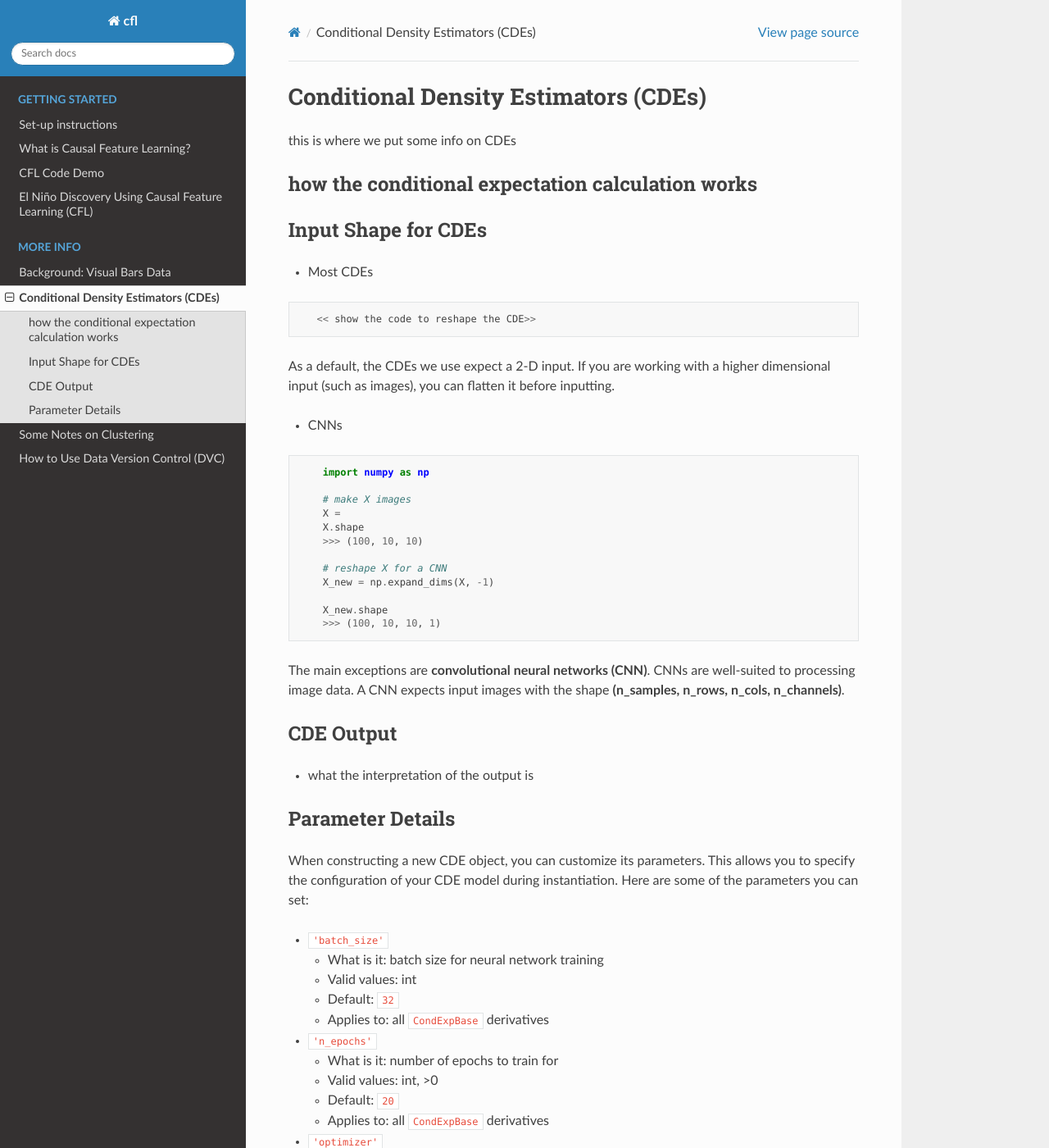
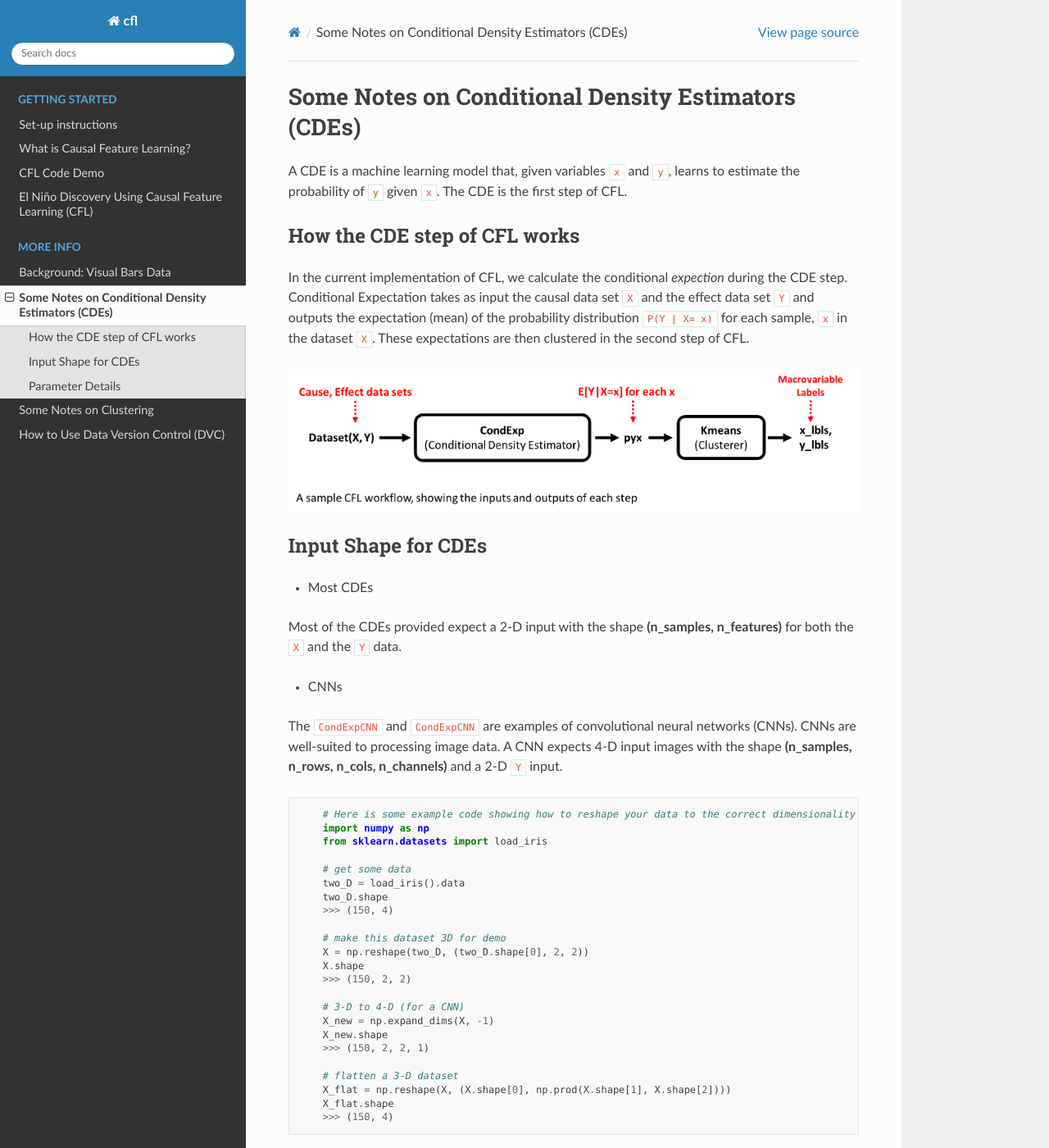
Before and after one commit to eberharf/cfl, a Sphinx documentation site: the page built from docs/source/CDEs.md, in a window 1280 px wide and 1400 px high. Shown: the whole window at 82% size. Built offline with Sphinx 7.4.7 and the Read the Docs theme 2.0.0, drawn with Linux system fonts in a browser that asks for light colours.

Commit message:
add some notes on CDEs

````diff
--- a/docs/source/CDEs.md
+++ b/docs/source/CDEs.md
@@ -1,47 +1,50 @@
-# Conditional Density Estimators (CDEs)
-this is where we put some info on CDEs
+# Some Notes on Conditional Density Estimators (CDEs)
 
-## how the conditional expectation calculation works
+A CDE is a machine learning model that, given variables `x` and `y`, learns to estimate the probability of `y` given `x`. The CDE is the first step of CFL.
+
+## How the CDE step of CFL works
+
+In the current implementation of CFL, we calculate the conditional _expection_ during the CDE step. Conditional Expectation takes as input the causal data set `X` and the effect data set `Y` and outputs the expectation (mean) of the probability distribution `P(Y | X= x)` for each sample, `x` in the dataset `X`. These expectations are then clustered in the second step of CFL.
+
+![Sample CFL Workflow](img/SampleCFLworkflow.png "Sample CFL Workflow")
 
 
 ## Input Shape for CDEs
 
-
 - Most CDEs
 
-```
-   << show the code to reshape the CDE>>
-```
-
-
-As a default, the CDEs we use expect a 2-D input. If you are working with a higher dimensional input (such as images), you can flatten it before inputting.
-
+Most of the CDEs provided expect a 2-D input with the shape **(n_samples, n_features)** for both the `X` and the `Y` data.
 
 - CNNs
 
-```
-    import numpy as np
-
-    # make X images
-    X =
-    X.shape
-    >>> (100, 10, 10)
-
-    # reshape X for a CNN
-    X_new = np.expand_dims(X, -1)
-
-    X_new.shape
-    >>> (100, 10, 10, 1)
-```
-
-The main exceptions are **convolutional neural networks (CNN)**. CNNs are well-suited to processing image data. A CNN expects input images with the shape **(n_samples, n_rows, n_cols, n_channels)**.
+The `CondExpCNN` and `CondExpCNN` are examples of convolutional neural networks (CNNs). CNNs are well-suited to processing image data. A CNN expects 4-D input images with the shape **(n_samples, n_rows, n_cols, n_channels)** and a 2-D `Y` input.
 
 
-## CDE Output
+```
+    # Here is some example code showing how to reshape your data to the correct dimensionality
+    import numpy as np
+    from sklearn.datasets import load_iris
 
-- what the interpretation of the output is
+    # get some data
+    two_D = load_iris().data
+    two_D.shape
+    >>> (150, 4)
 
+    # make this dataset 3D for demo
+    X = np.reshape(two_D, (two_D.shape[0], 2, 2))
+    X.shape
+    >>> (150, 2, 2)
 
+    # 3-D to 4-D (for a CNN)
+    X_new = np.expand_dims(X, -1)
+    X_new.shape
+    >>> (150, 2, 2, 1)
+
+    # flatten a 3-D dataset
+    X_flat = np.reshape(X, (X.shape[0], np.prod(X.shape[1], X.shape[2])))
+    X_flat.shape
+    >>> (150, 4)
+```
 
 ## Parameter Details
 When constructing a new CDE object, you can customize its parameters.
````
Also changed, not shown: docs/source/CDEs.rst (deleted, +0 -61 lines).
